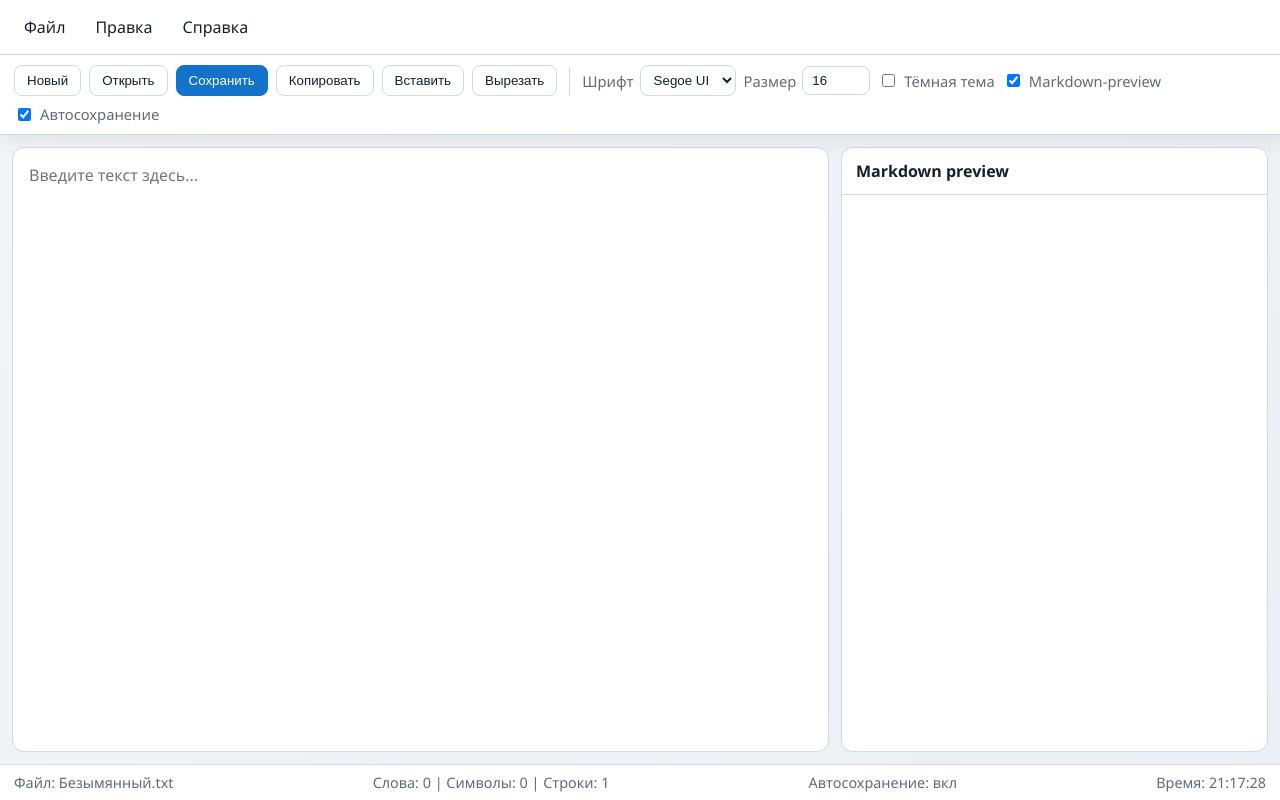
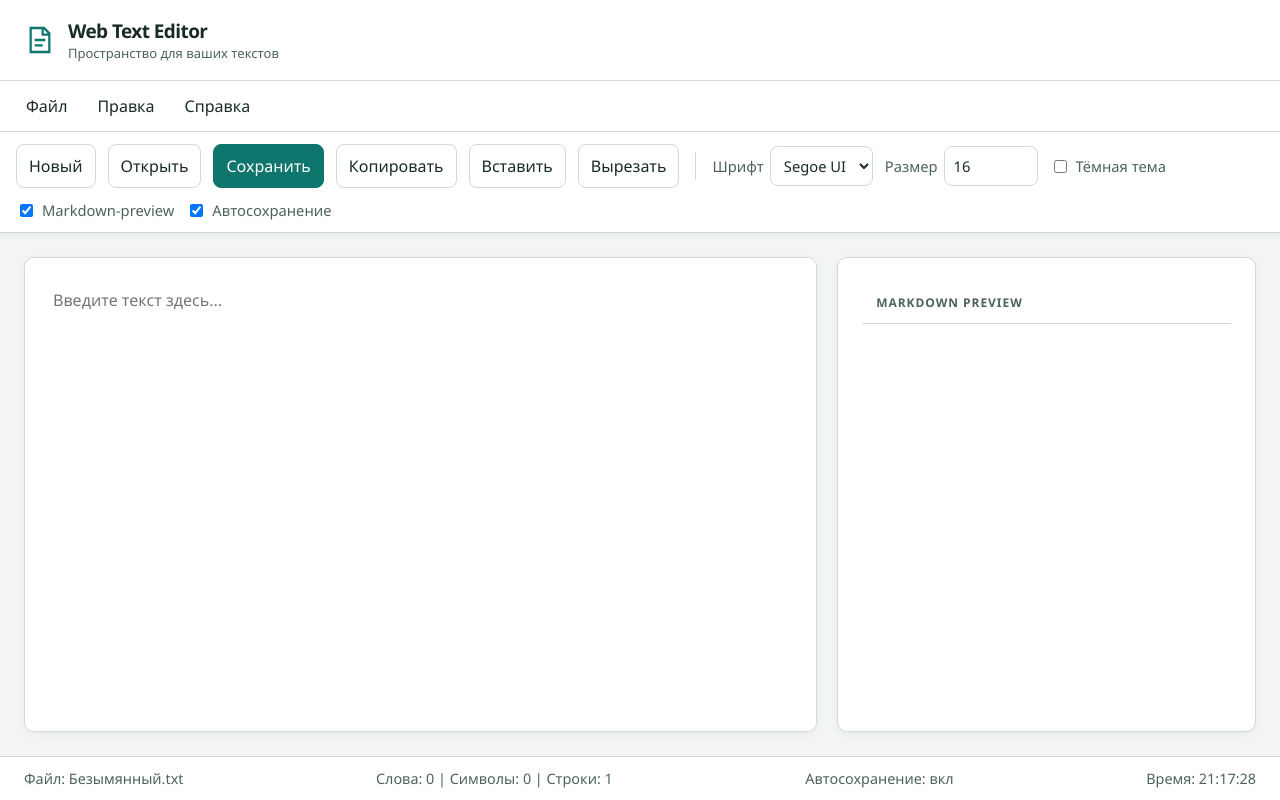
Before and after one commit to notnikipath/WebTextEditor, a plain HTML site: page src/index.html in a window 1280 px wide. Drawn offline with Linux system fonts and the light colour scheme.

Commit message:
Refresh application design and fix verified workflow issues

```diff
--- a/resources/styles/main.css
+++ b/resources/styles/main.css
@@ -320,3 +320,26 @@ dialog::backdrop {
     max-height: 260px;
   }
 }
+
+/* UI/UX Pro Max — calm writing surface and clear editor chrome. */
+:root { --bg:#f3f5f3; --panel:#ffffff; --panel-2:#edf3ef; --text:#182b26; --muted:#4c635b; --border:#cddbd4; --accent:#0f766e; --accent-hover:#115e59; --shadow:0 2px 8px rgb(20 40 30 / 5%); }
+body { background:var(--bg); font-size:16px; }
+.editor-brand { display:flex; gap:12px; align-items:center; padding:18px 24px; border-bottom:1px solid var(--border); }
+.editor-brand h1 { font-size:19px; letter-spacing:-.03em; margin:0; }
+.editor-brand p { color:var(--muted); font-size:13px; margin:0; }
+.editor-brand svg { color:var(--accent); width:32px; height:32px; }
+.menu-bar { padding:8px 16px; }
+.toolbar { gap:12px; padding:12px 16px; }
+.tool-btn { min-height:44px; border-radius:8px; }
+.tool-btn[data-action=save] { color:#fff; background:var(--accent); border-color:var(--accent); }
+input,select,button { font:inherit; }
+input:not([type=checkbox]),select { min-height:40px; }
+.workspace { gap:20px; padding:24px; background:var(--bg); }
+.editor-column,.preview-column { background:var(--panel); border:1px solid var(--border); border-radius:10px; box-shadow:var(--shadow); min-width:0; }
+#editor { padding:28px; line-height:1.75; color:var(--text); background:var(--panel); }
+.preview-column { padding:24px; }
+.preview-column h2 { color:var(--muted); font-size:12px; text-transform:uppercase; letter-spacing:.08em; }
+.status-bar { gap:12px; flex-wrap:wrap; padding:12px 24px; color:var(--muted); background:var(--panel); }
+:is(button,input,select,summary,textarea):focus-visible { outline:3px solid var(--accent); outline-offset:3px; }
+@media(max-width:768px) { .workspace { padding:12px; gap:12px; } #editor { padding:18px; } .toolbar { flex-wrap:wrap; } .editor-brand { padding:16px; } }
+@media(prefers-reduced-motion:reduce) { *,*::before,*::after { animation:none!important; transition:none!important; } }
--- a/src/index.html
+++ b/src/index.html
@@ -9,6 +9,7 @@
 <body class="theme-light">
   <div class="app-shell">
     <header class="top-panel">
+      <div class="editor-brand"><svg viewBox="0 0 24 24" fill="none" stroke="currentColor" stroke-width="1.7" aria-hidden="true"><path d="M7 3h8l4 4v14H5V3h2zM14 3v5h5M8 12h8M8 16h6"/></svg><div><h1>Web Text Editor</h1><p>Пространство для ваших текстов</p></div></div>
       <nav class="menu-bar" role="menubar" aria-label="Главное меню">
         <details class="menu">
           <summary>Файл</summary>
@@ -81,7 +82,7 @@
       </section>
 
       <section id="search-panel" class="search-panel hidden" aria-label="Поиск по тексту">
-        <input id="find-input" type="text" placeholder="Введите текст для поиска" />
+        <input id="find-input" aria-label="Найти в документе" type="text" placeholder="Введите текст для поиска" />
         <button type="button" data-action="find-next">След.</button>
         <button type="button" data-action="find-prev">Пред.</button>
         <button type="button" data-action="find-close">Закрыть</button>
@@ -91,7 +92,7 @@
 
     <main class="workspace">
       <section class="editor-column" aria-label="Область редактирования">
-        <textarea id="editor" spellcheck="false" placeholder="Введите текст здесь..."></textarea>
+        <textarea id="editor" aria-label="Текст документа" spellcheck="false" placeholder="Введите текст здесь..."></textarea>
       </section>
       <aside id="preview-pane" class="preview-column" aria-label="Панель предпросмотра Markdown">
         <h2>Markdown preview</h2>
```
Also changed, not shown: 2 other files.
